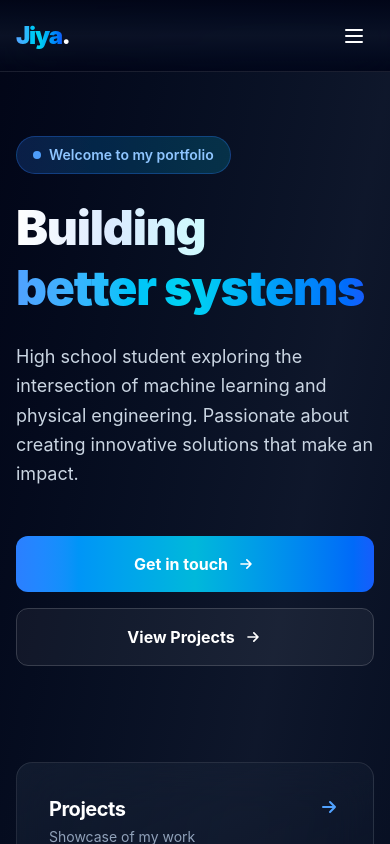
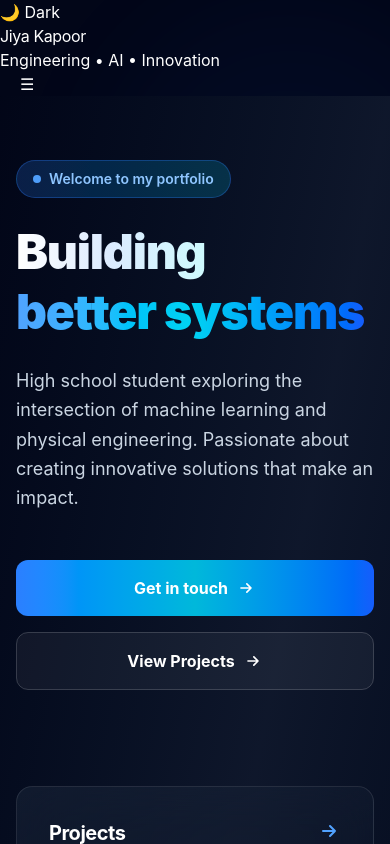
Before and after one commit to jkmindmesh/portfolio, a Next.js app: page / in a window 390 px wide. Shown: the top 844 px of the page. Built offline with nearby package versions, Linux system fonts and the light colour scheme.

Commit message:
Implement dark mode toggle in Navbar
Added dark mode toggle functionality and theme persistence.

```diff
--- a/components/Navbar.tsx
+++ b/components/Navbar.tsx
@@ -1,103 +1,71 @@
 'use client';
 
 import Link from "next/link";
-import { useState } from "react";
+import { useState, useEffect } from "react";
 
 export default function Navbar() {
   const [isOpen, setIsOpen] = useState(false);
+  const [isDarkMode, setIsDarkMode] = useState(false);
+
+  useEffect(() => {
+    // Check localStorage for theme preference
+    const savedTheme = localStorage.getItem('theme');
+    if (savedTheme === 'dark') {
+      setIsDarkMode(true);
+      document.body.classList.add('dark-mode');
+    }
+  }, []);
+
+  const toggleTheme = () => {
+    setIsDarkMode(!isDarkMode);
+    if (!isDarkMode) {
+      document.body.classList.add('dark-mode');
+      localStorage.setItem('theme', 'dark');
+    } else {
+      document.body.classList.remove('dark-mode');
+      localStorage.setItem('theme', 'light');
+    }
+  };
 
   return (
-    <nav className="sticky top-0 z-50">
-      {/* Animated background */}
-      <div className="absolute inset-0 bg-gradient-to-b from-slate-950/80 via-slate-900/70 to-slate-950/60 backdrop-blur-xl border-b border-white/10" />
+    <>
+      {/* Theme Toggle Button */}
+      <button id="theme-toggle" onClick={toggleTheme}>
+        {isDarkMode ? '☀️ Light' : '🌙 Dark'}
+      </button>
 
-      <div className="relative max-w-7xl mx-auto px-4 md:px-6 py-4 flex justify-between items-center">
-        <Link href="/" className="font-black text-2xl md:text-3xl tracking-tighter group">
-          <span className="bg-gradient-to-r from-blue-400 via-cyan-400 to-blue-600 bg-clip-text text-transparent group-hover:from-blue-300 group-hover:via-cyan-300 group-hover:to-blue-500 transition-all duration-300">
-            Jiya
-          </span>
-          <span className="text-white">.</span>
-        </Link>
+      <header>
+        <h1>Jiya Kapoor</h1>
+        <p>Engineering • AI • Innovation</p>
+      </header>
 
-        {/* Desktop Navigation */}
-        <div className="hidden md:flex items-center gap-1">
-          <Link
-            href="/projects"
-            className="px-4 py-2 text-sm font-semibold text-slate-300 hover:text-white hover:bg-white/10 rounded-lg transition-all duration-200"
-          >
-            Projects
-          </Link>
-          <Link
-            href="/experiences"
-            className="px-4 py-2 text-sm font-semibold text-slate-300 hover:text-white hover:bg-white/10 rounded-lg transition-all duration-200"
-          >
-            Experience
-          </Link>
-          <Link
-            href="/activities"
-            className="px-4 py-2 text-sm font-semibold text-slate-300 hover:text-white hover:bg-white/10 rounded-lg transition-all duration-200"
-          >
-            Activities
-          </Link>
-          <a
-            href="mailto:your@email.com"
-            className="ml-4 px-6 py-2 text-sm font-bold text-white bg-gradient-to-r from-blue-500 to-cyan-500 hover:from-blue-400 hover:to-cyan-400 rounded-lg transition-all duration-200 shadow-lg hover:shadow-cyan-500/50"
-          >
-            Get in touch
-          </a>
+      <nav style={{ display: 'flex', justifyContent: 'space-between', alignItems: 'center', padding: '0 20px' }}>
+        <div className="hidden md:flex items-center gap-6">
+          <Link href="/projects">Projects</Link>
+          <Link href="/experiences">Experience</Link>
+          <Link href="/activities">Activities</Link>
+          <a href="mailto:your@email.com" className="add-btn">Get in touch</a>
         </div>
 
         {/* Mobile Hamburger Menu */}
         <button
           onClick={() => setIsOpen(!isOpen)}
-          className="md:hidden p-2 rounded-lg hover:bg-white/10 transition z-50"
+          className="md:hidden"
           aria-label="Toggle menu"
         >
-          {isOpen ? (
-            <svg className="w-6 h-6 text-white" fill="none" stroke="currentColor" viewBox="0 0 24 24">
-              <path strokeLinecap="round" strokeLinejoin="round" strokeWidth={2} d="M6 18L18 6M6 6l12 12" />
-            </svg>
-          ) : (
-            <svg className="w-6 h-6 text-white" fill="none" stroke="currentColor" viewBox="0 0 24 24">
-              <path strokeLinecap="round" strokeLinejoin="round" strokeWidth={2} d="M4 6h16M4 12h16M4 18h16" />
-            </svg>
-          )}
+          {isOpen ? '✕' : '☰'}
         </button>
-      </div>
+      </nav>
 
       {/* Mobile Navigation Menu */}
       {isOpen && (
-        <div className="md:hidden absolute top-full left-0 right-0 bg-gradient-to-b from-slate-900/95 to-slate-950/95 backdrop-blur-xl border-b border-white/10 px-4 py-4 space-y-2">
-          <Link
-            href="/projects"
-            className="block py-3 px-4 text-sm font-bold text-slate-300 hover:text-white hover:bg-white/10 rounded-lg transition"
-            onClick={() => setIsOpen(false)}
-          >
-            Projects
-          </Link>
-          <Link
-            href="/experiences"
-            className="block py-3 px-4 text-sm font-bold text-slate-300 hover:text-white hover:bg-white/10 rounded-lg transition"
-            onClick={() => setIsOpen(false)}
-          >
-            Experience
-          </Link>
-          <Link
-            href="/activities"
-            className="block py-3 px-4 text-sm font-bold text-slate-300 hover:text-white hover:bg-white/10 rounded-lg transition"
-            onClick={() => setIsOpen(false)}
-          >
-            Activities
-          </Link>
-          <a
-            href="mailto:your@email.com"
-            className="block py-3 px-4 text-sm font-bold text-white bg-gradient-to-r from-blue-500 to-cyan-500 rounded-lg transition text-center"
-            onClick={() => setIsOpen(false)}
-          >
-            Get in touch
-          </a>
+        <div className="section">
+          <Link href="/projects" onClick={() => setIsOpen(false)}>Projects</Link>
+          <Link href="/experiences" onClick={() => setIsOpen(false)}>Experience</Link>
+          <Link href="/activities" onClick={() => setIsOpen(false)}>Activities</Link>
+          <a href="mailto:your@email.com" className="add-btn">Get in touch</a>
         </div>
       )}
-    </nav>
+    </>
   );
 }
```
